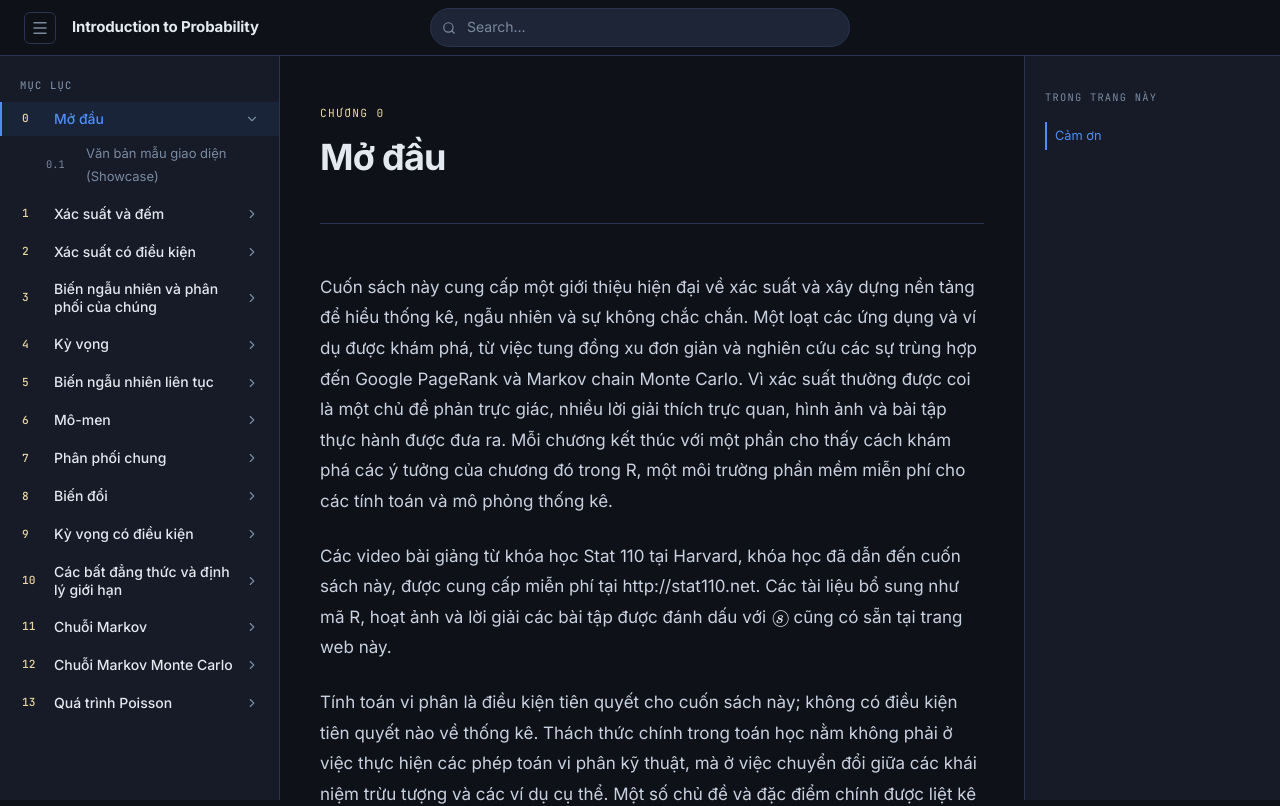
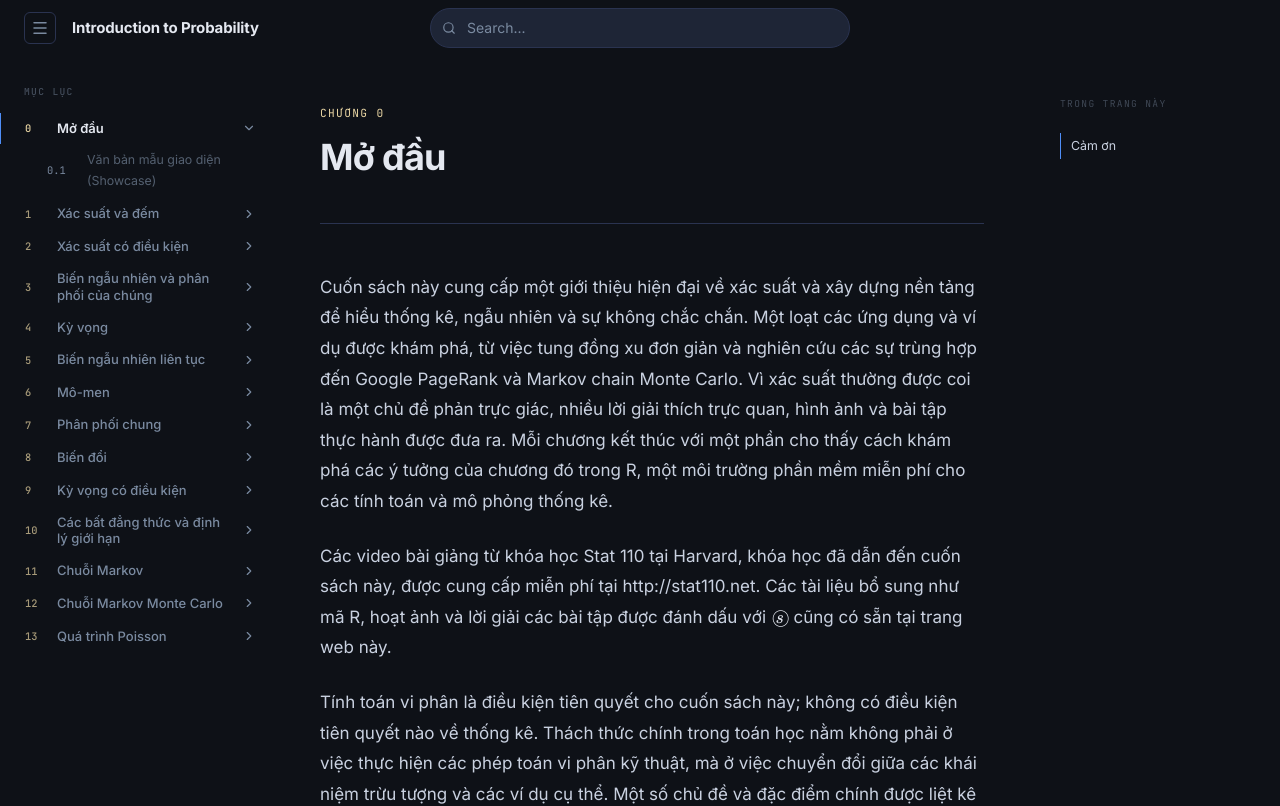
Before and after one commit to nstpvcpiooi/introduction-to-probability, a React (Vite) app: page / in a window 1280 px wide. Shown: the top 806 px of the page. Built offline with nearby package versions, Linux system fonts and the light colour scheme.

Commit message:
feat: add global styles and layout components with a dark theme design system

```diff
--- a/src/index.css
+++ b/src/index.css
@@ -91,7 +91,7 @@
   z-index: 50;
   height: 56px;
   background: var(--ink-deep);
-  border-bottom: 1px solid var(--border-subtle);
+  /* No border — the topbar dissolves into the same canvas */
   display: flex;
   align-items: center;
   padding: 0 1.5rem;
@@ -189,18 +189,19 @@
   left: 0;
   width: 280px;
   bottom: 0;
-  background: var(--sidebar-bg);
-  border-right: 1px solid var(--border-subtle);
+  /* Same canvas as the page — no panel, no card */
+  background: var(--ink-deep);
+  border-right: none;
   overflow-y: auto;
   overflow-x: hidden;
   z-index: 40;
   transition: transform 0.25s ease;
   scrollbar-width: thin;
-  scrollbar-color: var(--border-subtle) transparent;
+  scrollbar-color: rgba(255,255,255,0.06) transparent;
 }
 
 .sidebar::-webkit-scrollbar {
-  width: 4px;
+  width: 3px;
 }
 
 .sidebar::-webkit-scrollbar-track {
@@ -208,7 +209,7 @@
 }
 
 .sidebar::-webkit-scrollbar-thumb {
-  background: var(--border-subtle);
+  background: rgba(255,255,255,0.07);
   border-radius: 2px;
 }
 
@@ -217,56 +218,66 @@
 }
 
 .sidebar-section {
-  padding: 1.25rem 0 0.5rem;
+  padding: 1.75rem 0 0.5rem;
 }
 
 .sidebar-section-label {
   font-family: 'JetBrains Mono', monospace;
-  font-size: 0.65rem;
+  font-size: 0.6rem;
   font-weight: 500;
-  letter-spacing: 0.12em;
+  letter-spacing: 0.14em;
   text-transform: uppercase;
-  color: var(--text-muted);
-  padding: 0 1.25rem;
-  margin-bottom: 0.5rem;
+  /* Very quiet — structural signal only */
+  color: rgba(122, 138, 160, 0.5);
+  padding: 0 1.5rem;
+  margin-bottom: 0.75rem;
 }
 
 .chapter-group {
-  margin-bottom: 0.25rem;
+  margin-bottom: 0.1rem;
 }
 
 .chapter-header {
   display: flex;
   align-items: center;
   gap: 0.5rem;
-  padding: 0.45rem 1.25rem;
+  padding: 0.4rem 1.5rem;
   cursor: pointer;
-  color: var(--text-primary);
+  /* Resting state: muted, not invisible */
+  color: var(--text-muted);
   font-family: 'Inter', sans-serif;
-  font-size: 0.875rem;
+  font-size: 0.8125rem;
   font-weight: 500;
-  transition: all 0.15s;
-  border-left: 2px solid transparent;
+  transition: color 0.15s;
+  border-left: 1.5px solid transparent;
+  background: transparent;
   user-select: none;
 }
 
 .chapter-header:hover {
-  background: var(--surface);
-  color: var(--text-primary);
+  /* Color shift only — no background fill */
+  color: var(--text-body);
+  background: transparent;
 }
 
 .chapter-header.active {
-  color: var(--accent-cerulean);
+  color: var(--text-primary);
+  font-weight: 600;
   border-left-color: var(--accent-cerulean);
-  background: rgba(79, 142, 247, 0.08);
+  background: transparent;
 }
 
 .chapter-number {
   font-family: 'JetBrains Mono', monospace;
-  font-size: 0.7rem;
+  font-size: 0.65rem;
   color: var(--accent-gold);
+  opacity: 0.7;
   font-weight: 500;
   min-width: 1.5rem;
+}
+
+.chapter-header.active .chapter-number {
+  opacity: 1;
 }
 
 .chapter-sections {
@@ -277,24 +288,27 @@
   display: flex;
   align-items: center;
   gap: 0.5rem;
-  padding: 0.35rem 1.25rem 0.35rem 2.75rem;
-  font-size: 0.8125rem;
-  color: var(--text-muted);
+  padding: 0.3rem 1.5rem 0.3rem 2.875rem;
+  font-size: 0.775rem;
+  /* Resting: very quiet */
+  color: rgba(122, 138, 160, 0.65);
   cursor: pointer;
-  transition: all 0.15s;
-  border-left: 2px solid transparent;
+  transition: color 0.15s;
+  border-left: 1.5px solid transparent;
+  background: transparent;
   text-decoration: none;
 }
 
 .section-link:hover {
-  color: var(--text-body);
-  background: rgba(255,255,255,0.03);
+  /* Step up in visibility — still no background */
+  color: var(--text-muted);
+  background: transparent;
 }
 
 .section-link.active {
   color: var(--accent-cerulean);
   border-left-color: var(--accent-cerulean);
-  background: rgba(79, 142, 247, 0.06);
+  background: transparent;
 }
 
 /* ==================== MAIN CONTENT ==================== */
@@ -667,48 +681,66 @@
   position: fixed;
   top: 56px;
   right: 0;
-  width: 256px;
+  width: 240px;
   bottom: 0;
-  padding: 2rem 1.25rem;
+  padding: 2.5rem 1.25rem 2rem;
   overflow-y: auto;
-  border-left: 1px solid var(--border-subtle);
-  background: var(--sidebar-bg);
-  scrollbar-width: thin;
-  scrollbar-color: var(--border-subtle) transparent;
+  /* Same canvas — no panel background, no border */
+  background: var(--ink-deep);
+  border-left: none;
+  scrollbar-width: none; /* fully invisible scrollbar */
+}
+
+.outline-panel::-webkit-scrollbar {
+  display: none;
 }
 
 .outline-panel-label {
   font-family: 'JetBrains Mono', monospace;
-  font-size: 0.65rem;
-  letter-spacing: 0.12em;
+  font-size: 0.6rem;
+  letter-spacing: 0.14em;
   text-transform: uppercase;
-  color: var(--text-muted);
-  margin-bottom: 1rem;
+  /* Barely visible — a whisper of structure */
+  color: rgba(122, 138, 160, 0.45);
+  margin-bottom: 1.25rem;
 }
 
 .outline-item {
-  font-size: 0.8rem;
-  color: var(--text-muted);
-  padding: 0.3rem 0.5rem;
-  border-left: 2px solid transparent;
+  font-family: 'Inter', sans-serif;
+  font-size: 0.775rem;
+  /* Resting: ghost text */
+  color: rgba(122, 138, 160, 0.55);
+  padding: 0.25rem 0 0.25rem 0.625rem;
+  border-left: 1.5px solid transparent;
   cursor: pointer;
-  transition: all 0.15s;
-  line-height: 1.4;
-  margin-bottom: 0.15rem;
+  transition: color 0.18s, border-left-color 0.18s;
+  line-height: 1.45;
+  margin-bottom: 0.1rem;
+  background: transparent;
 }
 
 .outline-item:hover {
-  color: var(--text-body);
+  /* Step up — still no fill */
+  color: var(--text-muted);
 }
 
 .outline-item.active {
-  color: var(--accent-cerulean);
+  color: var(--text-body);
   border-left-color: var(--accent-cerulean);
 }
 
 .outline-item.level-2 {
-  padding-left: 1rem;
-  font-size: 0.75rem;
+  padding-left: 1.125rem;
+  font-size: 0.725rem;
+  color: rgba(122, 138, 160, 0.4);
+}
+
+.outline-item.level-2:hover {
+  color: rgba(122, 138, 160, 0.75);
+}
+
+.outline-item.level-2.active {
+  color: var(--text-muted);
 }
 
 /* ==================== NAVIGATION ==================== */
```
